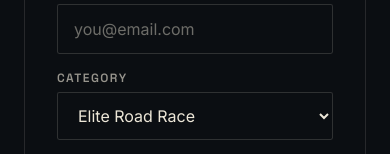
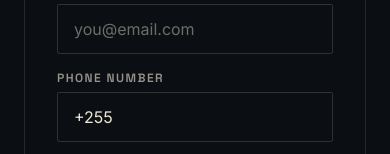
Before and after one commit to PrinceMikael/zanzifitfestival-web, a Next.js app: page /register in a window 390 px wide. Shown: the part 690-844 px from the top of the page. Built offline with nearby package versions, Linux system fonts and the light colour scheme.

Commit message:
Add phone number field to registration form

```diff
--- a/components/register-form.tsx
+++ b/components/register-form.tsx
@@ -13,8 +13,8 @@ const CATEGORIES = [
   'HYROX-Style — Corporate Teams',
 ]
 
-type Fields = { name: string; email: string; category: string }
-type Errors = Partial<Record<'name' | 'email', FieldError>>
+type Fields = { name: string; email: string; phone: string; category: string }
+type Errors = Partial<Record<'name' | 'email' | 'phone', FieldError>>
 
 const FIELD =
   'w-full rounded-sm border border-input bg-background px-4 py-3 text-foreground placeholder:text-muted-foreground/70 outline-none transition-colors focus:border-amber'
@@ -22,21 +22,22 @@ const FIELD_INVALID = 'border-destructive focus:border-destructive'
 
 export function RegisterForm() {
   const [sent, setSent] = useState(false)
-  const [values, setValues] = useState<Fields>({ name: '', email: '', category: CATEGORIES[0] })
+  const [values, setValues] = useState<Fields>({ name: '', email: '', phone: '+255 ', category: CATEGORIES[0] })
   const [errors, setErrors] = useState<Errors>({})
-  const [touched, setTouched] = useState<{ name?: boolean; email?: boolean }>({})
+  const [touched, setTouched] = useState<{ name?: boolean; email?: boolean; phone?: boolean }>({})
 
-  function validate(field: 'name' | 'email', value: string): FieldError {
+  function validate(field: 'name' | 'email' | 'phone', value: string): FieldError {
     if (field === 'name') return validateField('required', value, { label: 'Name' })
-    return validateField('email', value, { label: 'Email' })
+    if (field === 'email') return validateField('email', value, { label: 'Email' })
+    return validateField('phone', value, { label: 'Phone number' })
   }
 
-  function handleChange(field: 'name' | 'email', value: string) {
+  function handleChange(field: 'name' | 'email' | 'phone', value: string) {
     setValues((v) => ({ ...v, [field]: value }))
     if (touched[field]) setErrors((e) => ({ ...e, [field]: validate(field, value) }))
   }
 
-  function handleBlur(field: 'name' | 'email') {
+  function handleBlur(field: 'name' | 'email' | 'phone') {
     setTouched((t) => ({ ...t, [field]: true }))
     setErrors((e) => ({ ...e, [field]: validate(field, values[field]) }))
   }
@@ -46,10 +47,11 @@ export function RegisterForm() {
     const nextErrors: Errors = {
       name: validate('name', values.name),
       email: validate('email', values.email),
+      phone: validate('phone', values.phone),
     }
     setErrors(nextErrors)
-    setTouched({ name: true, email: true })
-    const firstInvalid = (Object.keys(nextErrors) as ('name' | 'email')[]).find((k) => nextErrors[k])
+    setTouched({ name: true, email: true, phone: true })
+    const firstInvalid = (Object.keys(nextErrors) as ('name' | 'email' | 'phone')[]).find((k) => nextErrors[k])
     if (firstInvalid) {
       document.getElementById(`register-${firstInvalid}`)?.focus()
       return
@@ -101,6 +103,21 @@ export function RegisterForm() {
         {errors.email ? <p id="register-email-error" role="alert" className="mt-1.5 text-xs text-destructive">{errors.email}</p> : null}
       </label>
       <label className="mt-4 block">
+        <span className="mb-1.5 block font-utility text-xs font-semibold uppercase tracking-[0.12em] text-muted-foreground">Phone number</span>
+        <input
+          id="register-phone"
+          type="tel"
+          value={values.phone}
+          onChange={(e) => handleChange('phone', e.target.value)}
+          onBlur={() => handleBlur('phone')}
+          aria-invalid={!!errors.phone}
+          aria-describedby={errors.phone ? 'register-phone-error' : undefined}
+          className={`${FIELD} ${errors.phone ? FIELD_INVALID : ''}`}
+          placeholder="+255 686 915 587"
+        />
+        {errors.phone ? <p id="register-phone-error" role="alert" className="mt-1.5 text-xs text-destructive">{errors.phone}</p> : null}
+      </label>
+      <label className="mt-4 block">
         <span className="mb-1.5 block font-utility text-xs font-semibold uppercase tracking-[0.12em] text-muted-foreground">Category</span>
         <select
           value={values.category}
```
